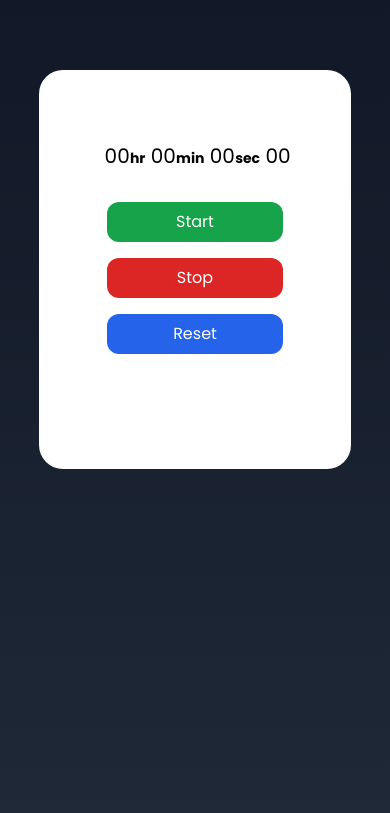
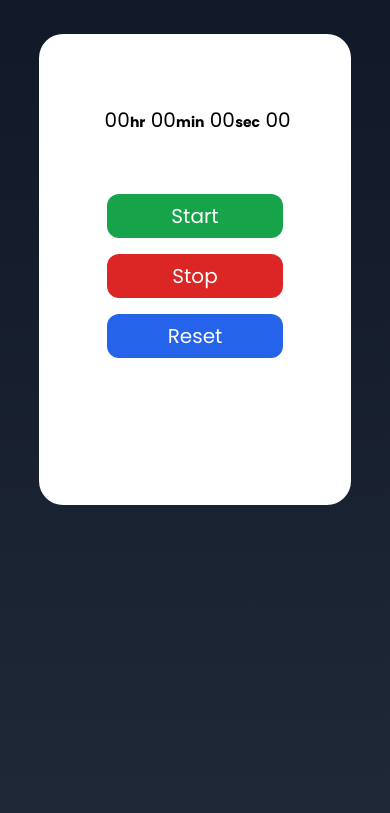
Before and after one commit to utkarsh2004git/PRODIGY_WD_02, a website: page public/index.html in a window 390 px wide. Drawn offline with Linux system fonts and the light colour scheme.

Commit message:
updated css

```diff
--- a/public/index.html
+++ b/public/index.html
@@ -8,7 +8,7 @@
 </head>
 <body>
     <div class=" flex flex-col bg-gradient-to-b from-gray-900 to-gray-800 gap-3 h-screen w-full justify-center items-center">
-      <div class="bg-white flex flex-col justify-center items-center rounded-3xl p-12 w-4/5">
+      <div class="bg-white  flex flex-col justify-center items-center rounded-3xl p-12 w-4/5 ">
         <div class="time" id="time">
             <div class="md:text-3xl text-xl py-6 w-full">
                 <span class="w-5 sm:w-10 inline-block digit" id="hr">00</span>
@@ -22,18 +22,18 @@
         </div>
         <div class="flex sm:flex-row flex-col justify-center items-center">
 
-               <div class="flex sm:flex-row flex-col justify-center items-center">
-                <button class="sm:w-36 w-44 px-3 py-2 bg-green-600 hover:bg-green-700 mx-2 my-2 rounded-xl hover:scale-95 duration-200 text-white "  onclick="start()">Start</button>
-                <button class="sm:w-36 w-44 px-3 py-2 bg-red-600 hover:bg-red-800 mx-2 my-2 rounded-xl hover:scale-95 duration-200 text-white " onclick="stop()">Stop</button>
-                <button class="sm:w-36 w-44 px-3 py-2 bg-blue-600 hover:bg-blue-700  mx-2 my-2 rounded-xl hover:scale-95 duration-200 text-white " onclick="reset()">Reset</button>
+               <div class="flex sm:flex-row flex-col justify-center items-center text-white text-xl">x
+                <button class="sm:w-36 w-44 px-3 py-2 bg-green-600 hover:bg-green-700 mx-2 my-2 rounded-xl hover:scale-95 duration-200  "  onclick="start()">Start</button>
+                <button class="sm:w-36 w-44 px-3 py-2 bg-red-600 hover:bg-red-800 mx-2 my-2 rounded-xl hover:scale-95 duration-200  " onclick="stop()">Stop</button>
+                <button class="sm:w-36 w-44 px-3 py-2 bg-blue-600 hover:bg-blue-700  mx-2 my-2 rounded-xl hover:scale-95 duration-200  " onclick="reset()">Reset</button>
                </div>
-            <div onclick="addTimestamp()"  class="stamp cursor-pointer -z-10 mt-5  sm:mt-0 bg-green-700 rounded-full p-2 sm:p-4 w-fit mx-auto  ">
+            <div onclick="addTimestamp()"  class="stamp cursor-pointer -z-10 mt-5  sm:mt-0 bg-green-700 rounded-full  p-6 sm:p-4 w-fit mx-auto  ">
                 <img class="w-5" src="./flag.svg" alt="timeStamp">
             </div>
         </div>
       </div>
 
-      <div class="time-box  h-1/3 overflow-y-auto  rounded-xl mt-3 px-6 text-white  w-fit  flex justify-center">
+      <div class="time-box  h-1/3 overflow-y-auto  rounded-xl mt-3 px-6  w-fit  flex justify-center">
         <div class="mt-3  text-xl text-white sm:text-3xl w-fit flex justify-center">
             <ul class="list p-6 flex flex-col gap-2" id="timestampList">
 
```
Also changed, not shown: public/style.css.
